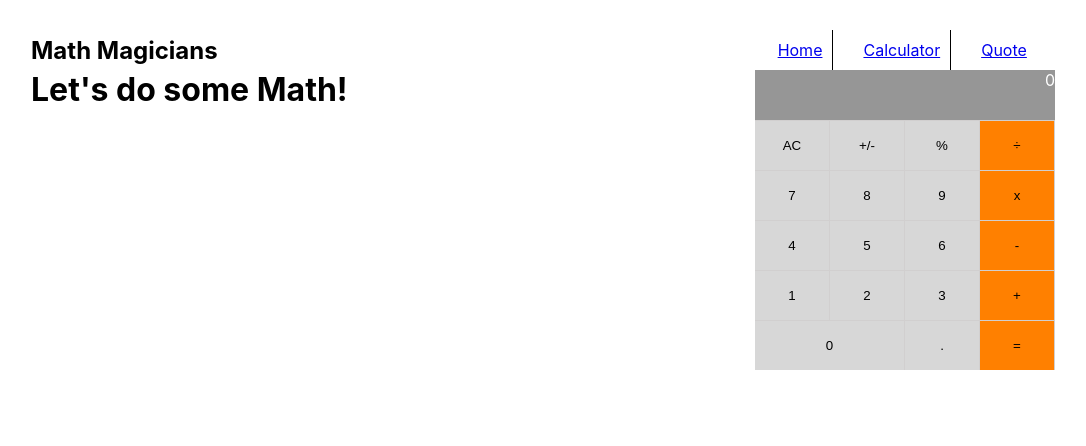
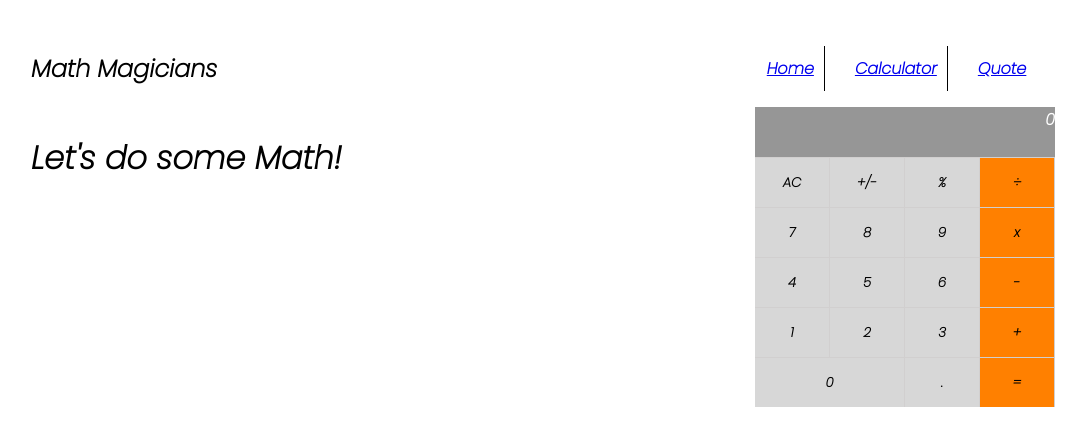
Before and after one commit to tsheporamantso/math-magicians, a React (Create React App) app: page /container in a window 1280 px wide. Shown: the top 446 px of the page, without its empty margins (97-1183 px from the left). Built offline with nearby package versions, Linux system fonts and the light colour scheme.

Commit message:
Fix linter errors

```diff
--- a/src/styles/App.scss
+++ b/src/styles/App.scss
@@ -1,12 +1,16 @@
+@import url('https://fonts.googleapis.com/css2?family=Poppins:ital,wght@1,200&display=swap');
+
 *,
 ::before,
 ::after {
-  margin: 0;
-  padding: 0;
   box-sizing: border-box;
+  font-family: 'Poppins', sans-serif;
+  font-style: normal;
+  font-weight: 600;
 
   body {
-    font-family: sans-serif;
+    margin: 0;
+    padding: 0;
   }
 }
 
@@ -39,15 +43,6 @@
   border-top: 1px solid #d1cfcf;
 }
 
-.button_operator,
-.equal {
-  background-color: #ff8000;
-  border: none;
-  border-right: 1px solid #d1cfcf;
-  border-top: 1px solid #d1cfcf;
-  width: 75px;
-}
-
 .zero {
   width: 150px;
 }
```
